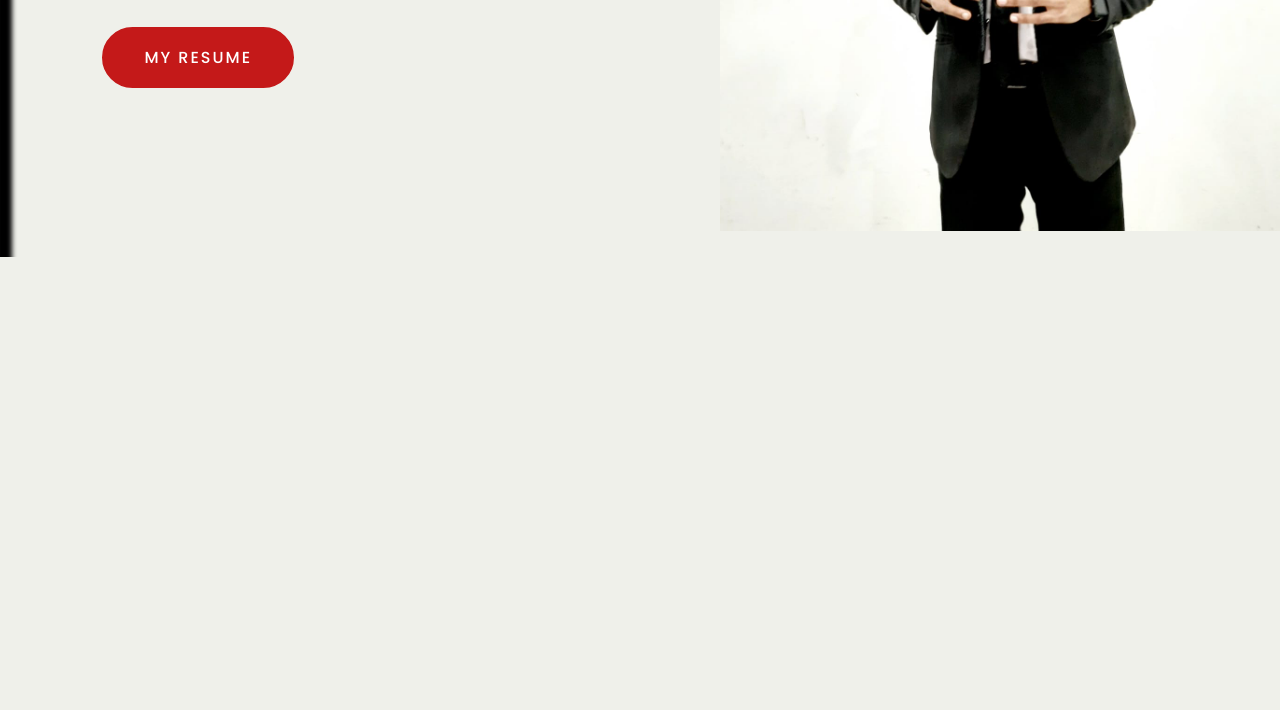
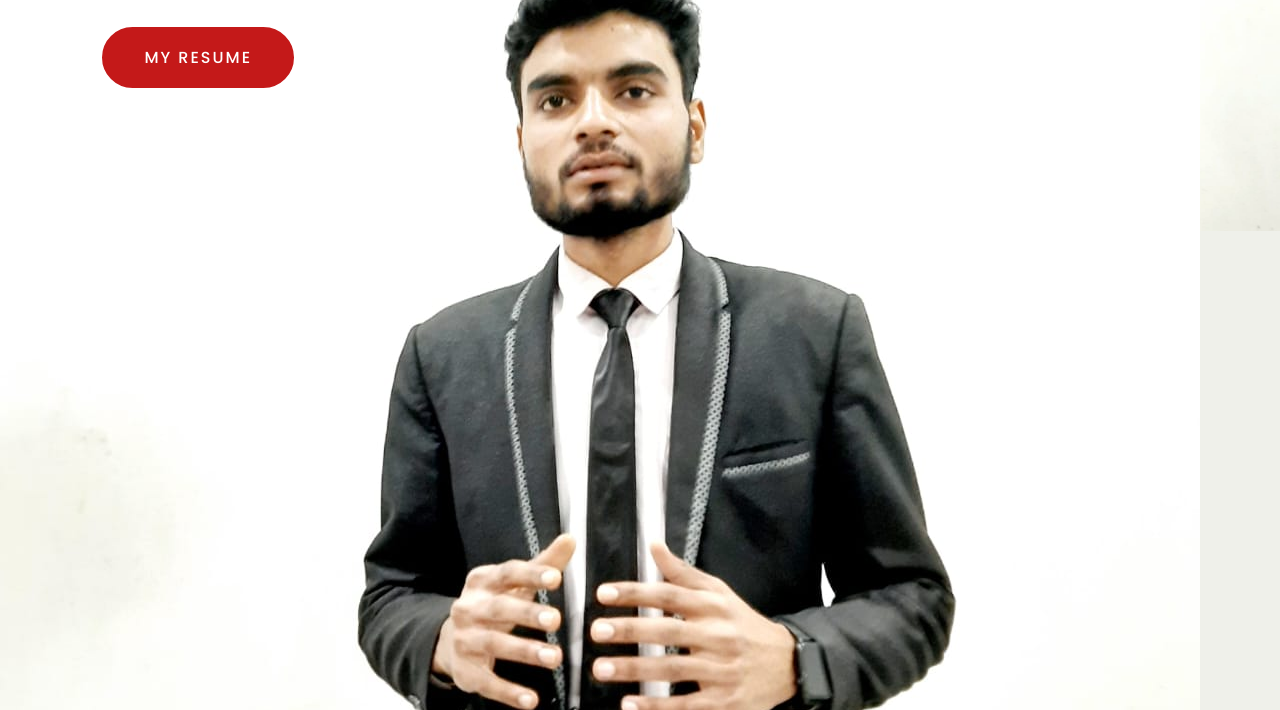
Before and after one commit to GauravPandey123webdeveloper/MyPortfolioWebsite, a plain HTML site: page index.html in a window 1280 px wide. Shown: the part 543-1253 px from the top of the page. Before the commit the page ends 800 px from the top, so only its background shows below. Drawn offline with Linux system fonts and the light colour scheme.

Commit message:
Update index.html

```diff
--- a/index.html
+++ b/index.html
@@ -20,6 +20,7 @@
             </ul>
         </nav>
 
+        <section>
             <div class="content">
                 <span class="title">Web Developer</span>
                 <h1>Hello, I’m <span>Gaurav Pandey</span></h1>
@@ -29,6 +30,10 @@
                 </p>
                 <a href="Resume.pdf" class="btn" download>My Resume</a>
             </div>
+            <div class="photo">
+                <img src="profilePhoto.jpg" alt="" srcset="">
+            </div>
+        </section>
     </div>
     <script src="script.js"> </script>
 </body>
```
Lines whose indentation alone changed are shown as unchanged.
